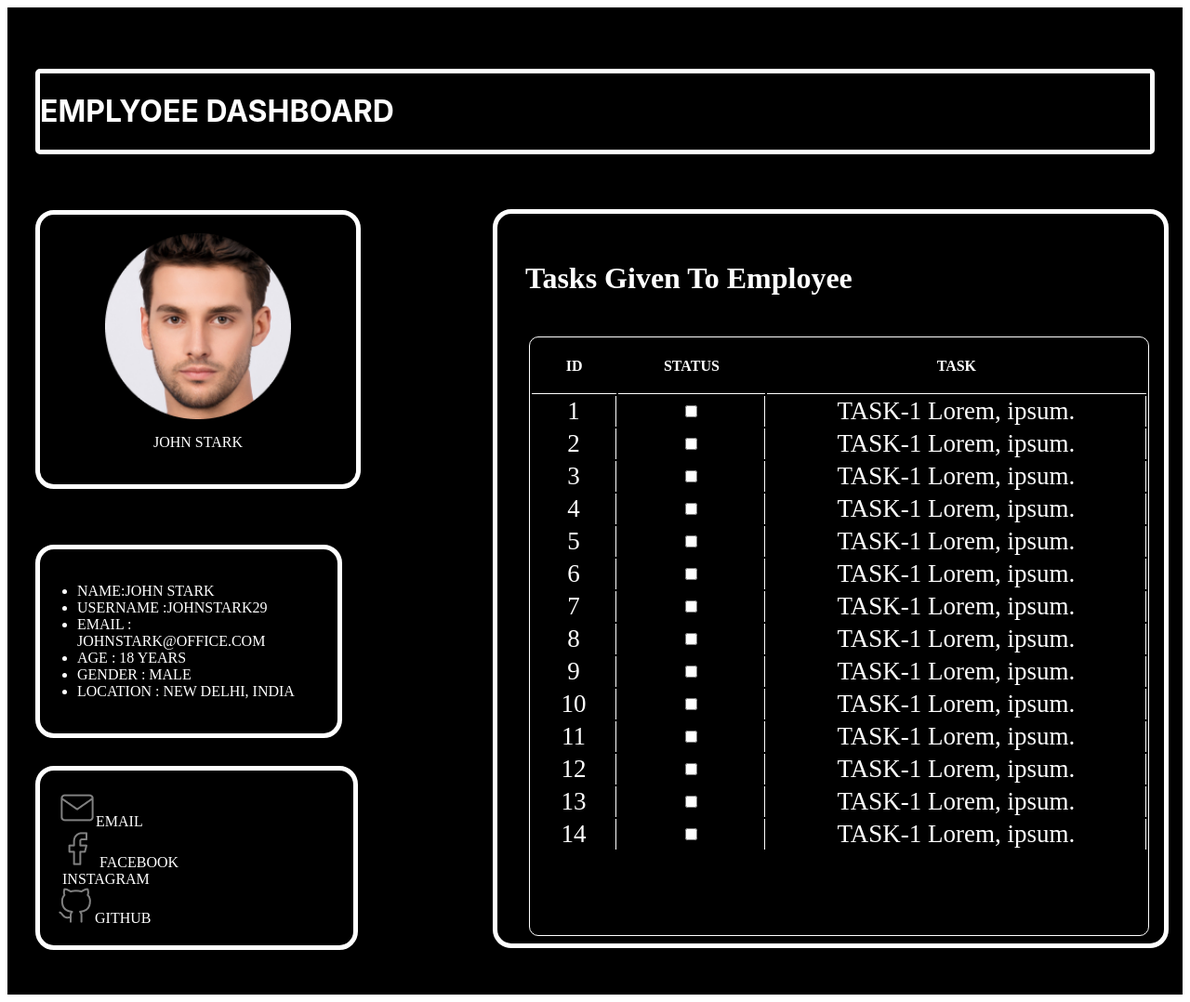
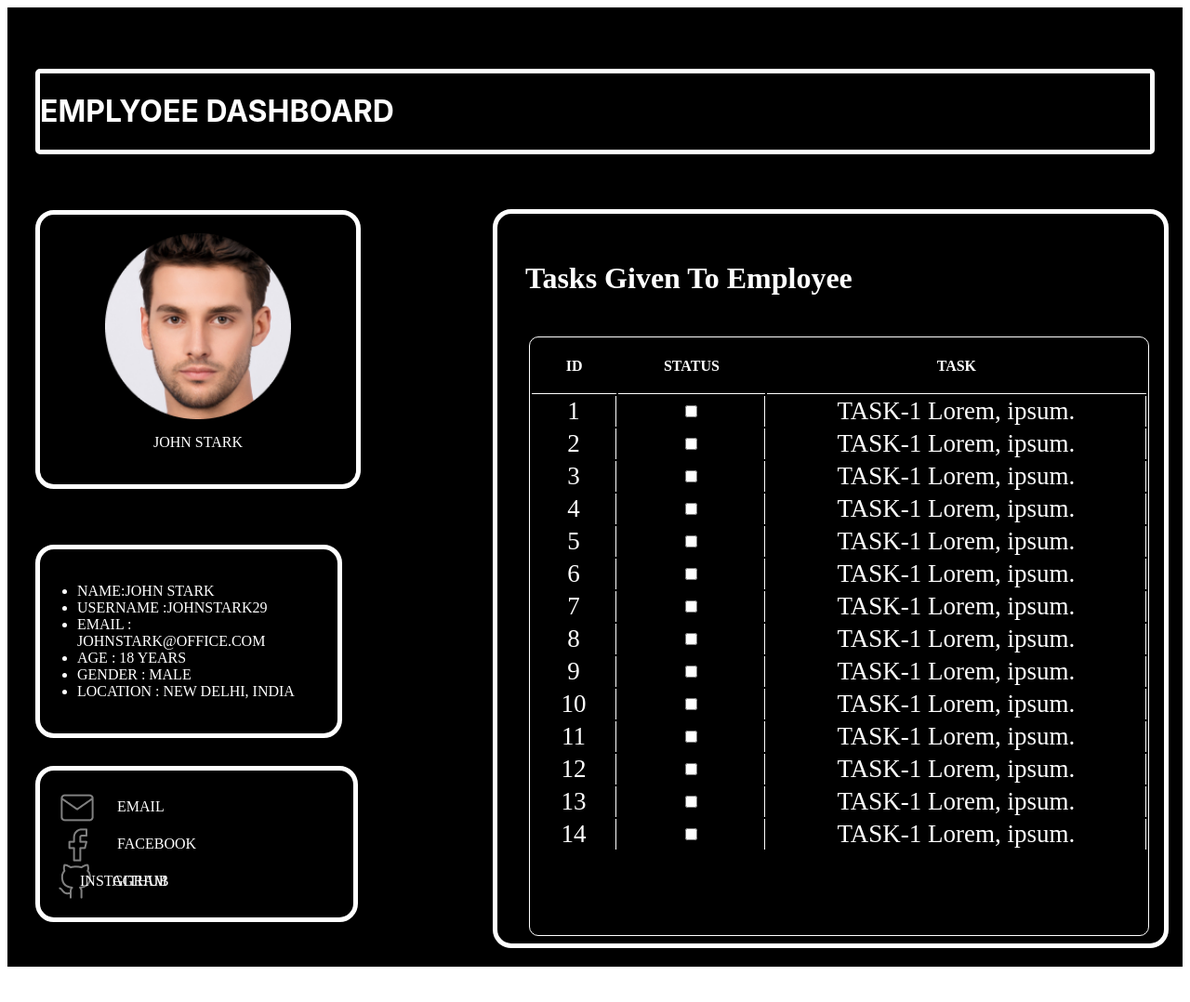
Before and after one commit to 1tushr/f1-contest-2-, a plain HTML site: page index.html in a window 1280 px wide. Shown: the whole page at 93% size. After the commit the page ends 1048 px from the top, so only its background shows below. Drawn offline with Linux system fonts and the light colour scheme; a web font is replaced by a local one.

Commit message:
Update style.css

```diff
--- a/style.css
+++ b/style.css
@@ -28,6 +28,12 @@
         width: 297px;
         padding: 20px;
 
+    }
+    .links span {
+        position: absolute;
+        /* top: a; */
+        margin-top: 10px;
+        margin-left: 23px;
     }
 
     .details {
```
